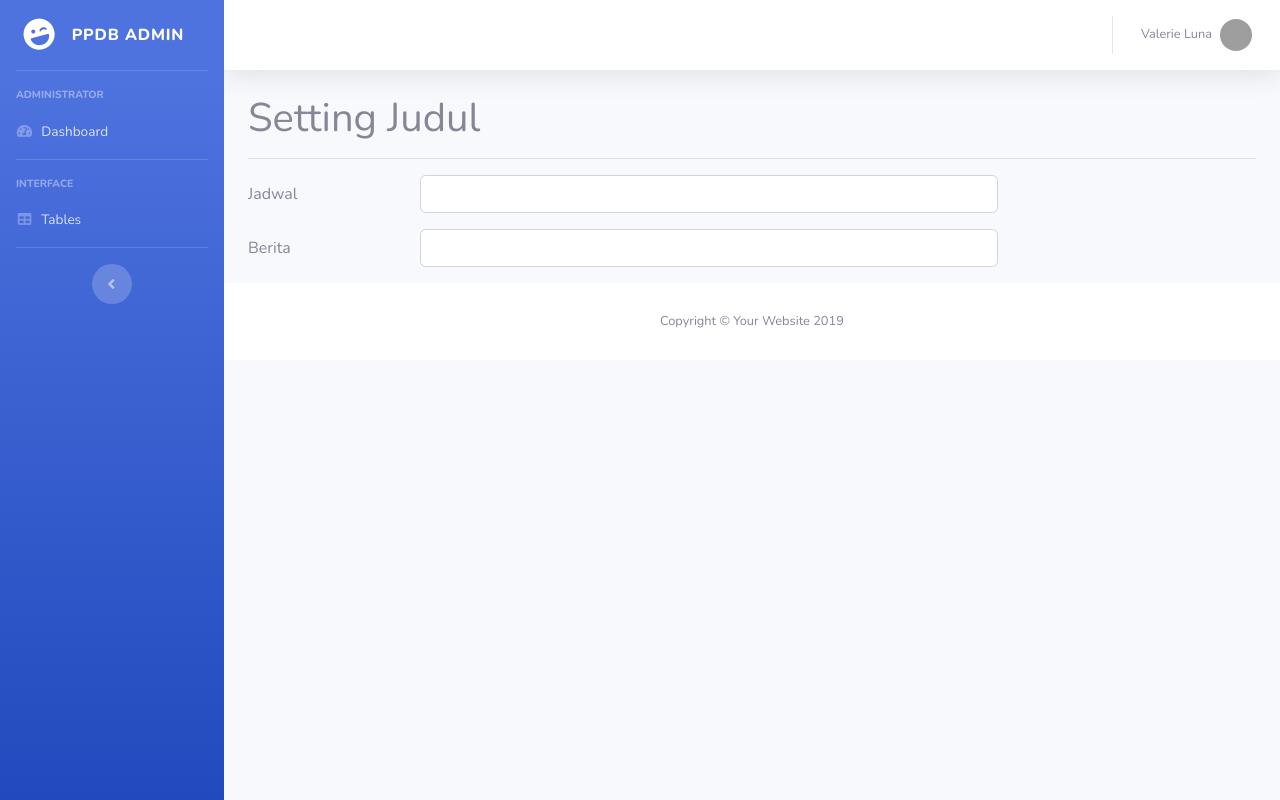
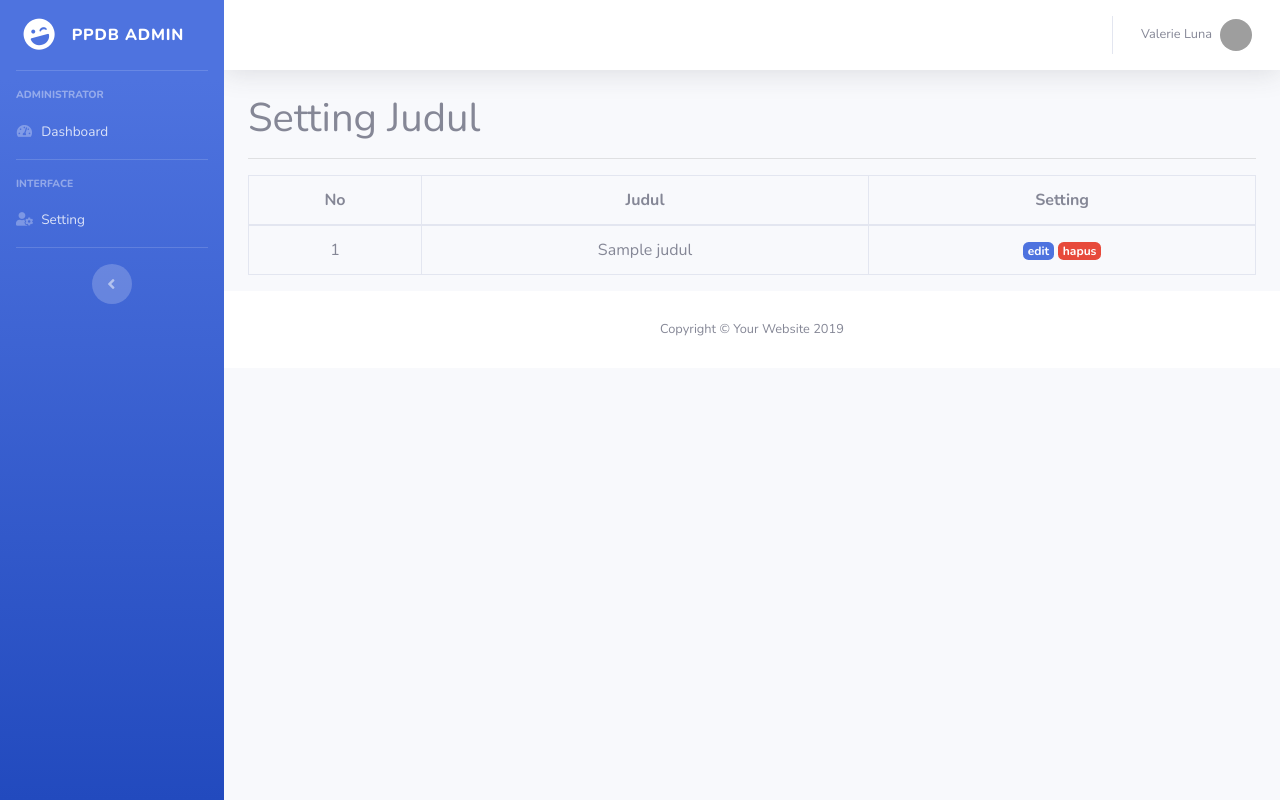
Before and after one commit to yuwandianto/myproject, a CodeIgniter app: page /database/home/dashboard in a window 1280 px wide. Run offline with CodeIgniter, Linux system fonts and the light colour scheme; the visitor is signed in with stand-in values (Sample User, id 1); tables that the repository leaves empty or names only in its code hold one stand-in row (values such as "Sample post"); grey boxes are pictures that could not be loaded.

Commit message:
menambahkan halaman admin

```diff
--- a/application/controllers/Home.php
+++ b/application/controllers/Home.php
@@ -7,15 +7,13 @@ class Home extends CI_Controller
 	function __construct()
 	{
 		parent::__construct();
-		$this->load->model('M_admin_home', 'm');
+		$this->load->model('M_admin_home');
+		$this->load->model('M_dashboard');
 	}
-
 	public function index()
 	{
-		must_admin();
 		$data['title'] = 'Halaman Admin';
-		$data['total_siswa'] = $this->m->hitungjumlahsiswa();
-
+		$data['total_siswa'] = $this->M_admin_home->hitungjumlahsiswa();
 		$this->load->view('back/header', $data);
 		$this->load->view('back/sidebar');
 		$this->load->view('back/topbar');
@@ -25,12 +23,35 @@ class Home extends CI_Controller
 
 	public function Dashboard()
 	{
-		must_admin();
+		$data['judul'] = $this->M_admin_home->tampildata();
 		$data['title'] = 'Dashboard';
 		$this->load->view('back/header', $data);
 		$this->load->view('back/sidebar');
 		$this->load->view('back/topbar');
-		$this->load->view('back/dashboard');
+		$this->load->view('back/dashboard', $data);
 		$this->load->view('back/footer');
 	}
+
+	public function edit_data($id)
+	{
+		$data['judul'] = $this->M_admin_home->ambil_id($id);
+		$data['title'] = 'Dashboard';
+		$this->load->view('back/header', $data);
+		$this->load->view('back/sidebar');
+		$this->load->view('back/topbar');
+		$this->load->view('back/edit', $data);
+		$this->load->view('back/footer');
+	}
+
+	public function proses_edit()
+	{
+		$this->M_admin_home->proses_edit_data();
+		redirect('home/dashboard');
+	}
+
+	public function hapus_data($id)
+	{
+		$this->M_admin_home->hapus_data($id);
+		redirect('home');
+	}
 }
--- a/application/models/M_admin_home.php
+++ b/application/models/M_admin_home.php
@@ -1,7 +1,7 @@
-<?php defined('BASEPATH') OR exit('No direct script access allowed');
+<?php
 
-class M_admin_home extends CI_Model {
-
+class M_admin_home extends CI_Model
+{
     public function hitungjumlahsiswa()
     {
         $query = $this->db->get('tbl_registrasi');
@@ -12,7 +12,30 @@ class M_admin_home extends CI_Model {
         }
     }
 
+    public function tampildata()
+    {
+        return $this->db->get('judul')->result_array();
+    }
 
+    public function hapus_data($id)
+    {
+        $this->db->where('id', $id);
+        $this->db->delete('judul');
+    }
+
+    public function ambil_id($id)
+    {
+        return $this->db->get_where('judul', ['id' => $id])->row_array();
+    }
+
+
+    public function proses_edit_data()
+    {
+        $data = [
+            "judul1" => $this->input->post('judul1', TRUE)
+        ];
+
+        $this->db->where('id', $this->input->post('id'));
+        $this->db->update('judul', $data);
+    }
 }
-
-/* End of file M_admin_home.php */
--- /dev/null
+++ b/application/models/M_dashboard.php
@@ -0,0 +1,10 @@
+<?php
+
+
+class M_dashboard extends Ci_Model
+{
+    public function tampil_data()
+    {
+        return $this->db->get('judul')->result_array();
+    }
+}
--- a/application/views/back/dashboard.php
+++ b/application/views/back/dashboard.php
@@ -1,20 +1,25 @@
 <div class="container-fluid">
     <h1>Setting Judul</h1>
     <hr>
-    <form action="">
-        <form>
-            <div class="form-group row">
-                <label for="inputEmail3" class="col-sm-2 col-form-label">Jadwal</label>
-                <div class="col-sm-7">
-                    <input type="email" class="form-control" id="inputEmail3">
-                </div>
-            </div>
-            <div class="form-group row">
-                <label for="inputEmail3" class="col-sm-2 col-form-label">Berita</label>
-                <div class="col-sm-7">
-                    <input type="email" class="form-control textarea" id="inputEmail3">
-                </div>
-            </div>
-
-        </form>
+    <form action="<?php echo base_url('Home/proses_ubah_judul') ?>" method="post">
+        <table class="table table-bordered text-center">
+            <thead>
+                <th>No</th>
+                <th>Judul</th>
+                <th colspan="2">Setting</th>
+            </thead>
+            <tbody>
+                <?php
+                $no = 1;
+                foreach ($judul as $jdl) : ?>
+                    <td><?php echo $no++; ?></td>
+                    <td><?php echo $jdl['judul1']; ?></td>
+                    <td>
+                        <a href="<?php echo base_url() ?>Home/edit_data/<?php echo $jdl['id']; ?>" class="badge badge-primary">edit</a>
+                        <a href="<?php echo base_url() ?>Home/hapus_data/<?php echo $jdl['id']; ?>" class="badge badge-danger">hapus</a>
+                    </td>
+            </tbody>
+        <?php endforeach; ?>
+        </table>
+    </form>
 </div>
--- a/application/views/back/sidebar.php
+++ b/application/views/back/sidebar.php
@@ -1,6 +1,5 @@
 <?php
-  $menu = $this->uri->segment(2);
-;?>
+$menu = $this->uri->segment(2);; ?>
 
 <!-- Sidebar -->
 <ul class="navbar-nav bg-gradient-primary sidebar sidebar-dark accordion" id="accordionSidebar">
@@ -20,8 +19,10 @@
   </div>
 
   <!-- Nav Item - Dashboard -->
-  <li class="nav-item <?php if ($menu == '') { echo 'active'; } ?>">
-    <a class="nav-link" href="<?= base_url('home');?>">
+  <li class="nav-item <?php if ($menu == '') {
+                        echo 'active';
+                      } ?>">
+    <a class="nav-link" href="<?= base_url('home'); ?>">
       <i class="fas fa-fw fa-tachometer-alt"></i>
       <span>Dashboard</span></a>
   </li>
@@ -38,9 +39,9 @@
 
   <!-- Nav Item - Tables -->
   <li class="nav-item">
-    <a class="nav-link" href="tables.html">
-      <i class="fas fa-fw fa-table"></i>
-      <span>Tables</span></a>
+    <a class="nav-link" href="<?php echo base_url('home/dashboard') ?>">
+      <i class="fas fa-fw fa-user-cog"></i>
+      <span>Setting</span></a>
   </li>
 
   <!-- Divider -->
--- a/application/views/front/content.php
+++ b/application/views/front/content.php
@@ -252,12 +252,13 @@
 </section>
 <!-- clients end -->
 <!-- features start -->
+<?php foreach ($judul as $jdl) : ?>
     <section class="section bg-light pt-2" id="jadwal">
         <div class="container-fluid">
             <div class="row justify-content-center">
                 <div class="col-lg-6">
                     <div class="text-center mb-4 pb-1">
-                    <h2 class="mb-3">Jadwal Penerimaan Peserta Didik
+                        <h2 class="mb-3"><?php echo $jdl['judul1']; ?>
                         </h2>
                         <p class="text-muted">Tanggal penting jadwal pendaftaran dan penutupan Penerimaan Peserta Didik Tahun 2020
                         </p>
@@ -342,6 +343,7 @@
         </div>
         <!-- end container-fluid -->
     </section>
+<?php endforeach; ?>
 <!-- features end -->
 <!-- available demos start -->
 <section class="section bg-light" id="berita">
```
Also changed, not shown: application/controllers/Welcome.php (+7 -1 lines), application/views/back/edit.php (added, +20 -0 lines). Lines whose indentation alone changed are shown as unchanged.
